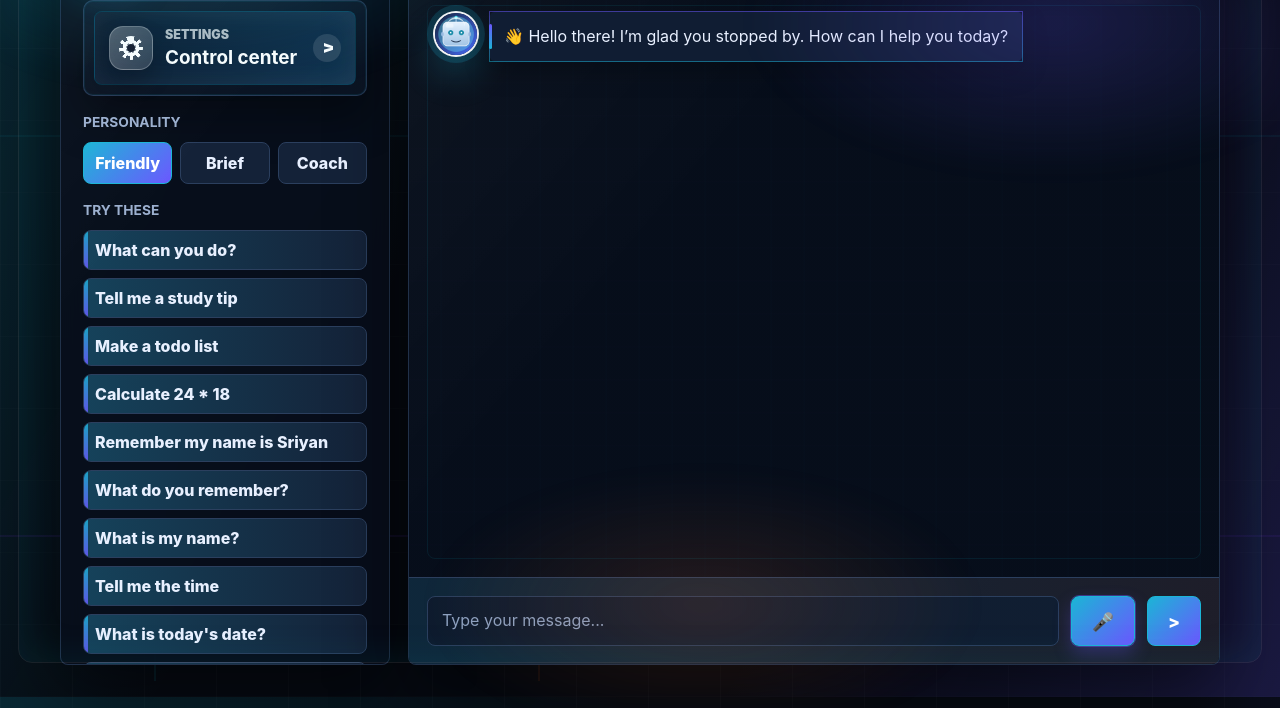
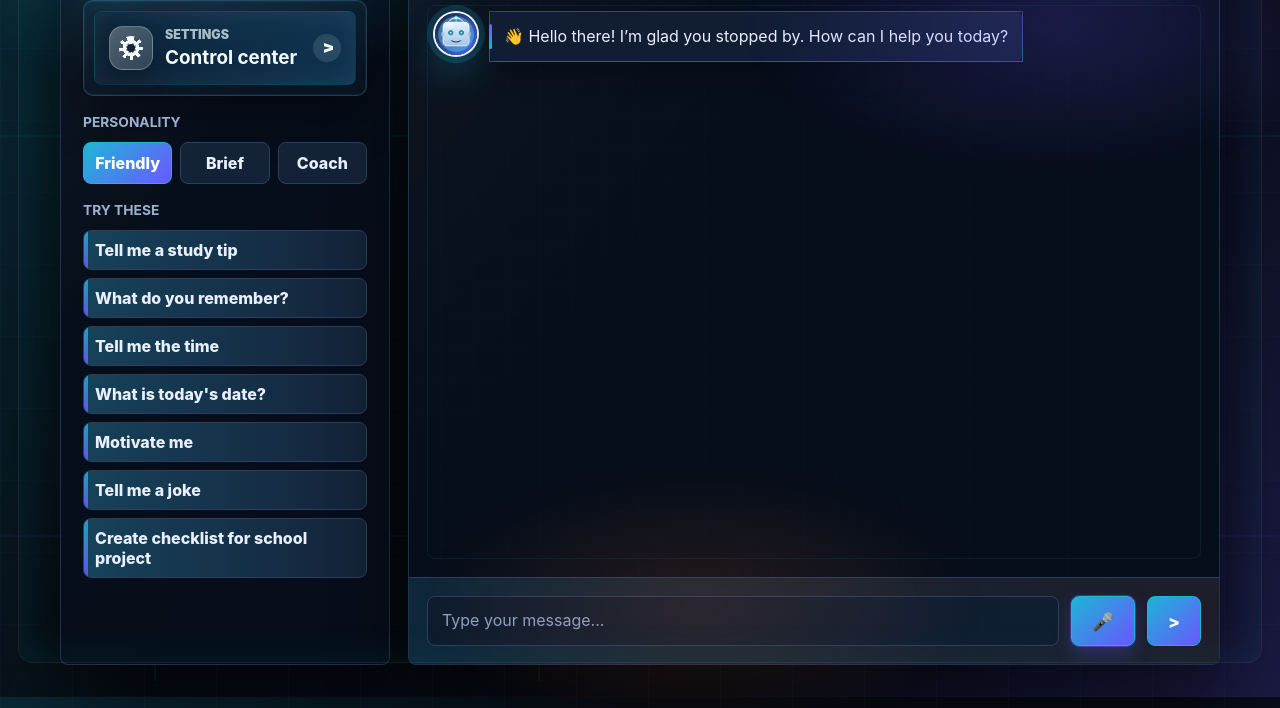
Before and after one commit to sriyan-katakam/chatbot, a plain HTML site: page index.html in a window 1280 px wide. Shown: the part 119-827 px from the top of the page. Drawn offline with Linux system fonts and the light colour scheme.

Commit message:
Update and rename INDEX.HTML to index.html

```diff
--- a/INDEX.HTML
+++ b/index.html
@@ -90,18 +90,12 @@
       <section class="control-group" aria-label="Quick prompts">
         <h2>Try These</h2>
         <div class="quick-list">
-          <button class="quick-chip" type="button">What can you do?</button>
           <button class="quick-chip" type="button">Tell me a study tip</button>
-          <button class="quick-chip" type="button">Make a todo list</button>
-          <button class="quick-chip" type="button">Calculate 24 * 18</button>
-          <button class="quick-chip" type="button">Remember my name is Sriyan</button>
           <button class="quick-chip" type="button">What do you remember?</button>
-          <button class="quick-chip" type="button">What is my name?</button>
           <button class="quick-chip" type="button">Tell me the time</button>
           <button class="quick-chip" type="button">What is today's date?</button>
           <button class="quick-chip" type="button">Motivate me</button>
           <button class="quick-chip" type="button">Tell me a joke</button>
-          <button class="quick-chip" type="button">Summarize this I need to finish my homework, revise science, and practice math before dinner.</button>
           <button class="quick-chip" type="button">Create checklist for school project</button>
         </div>
       </section>
```
